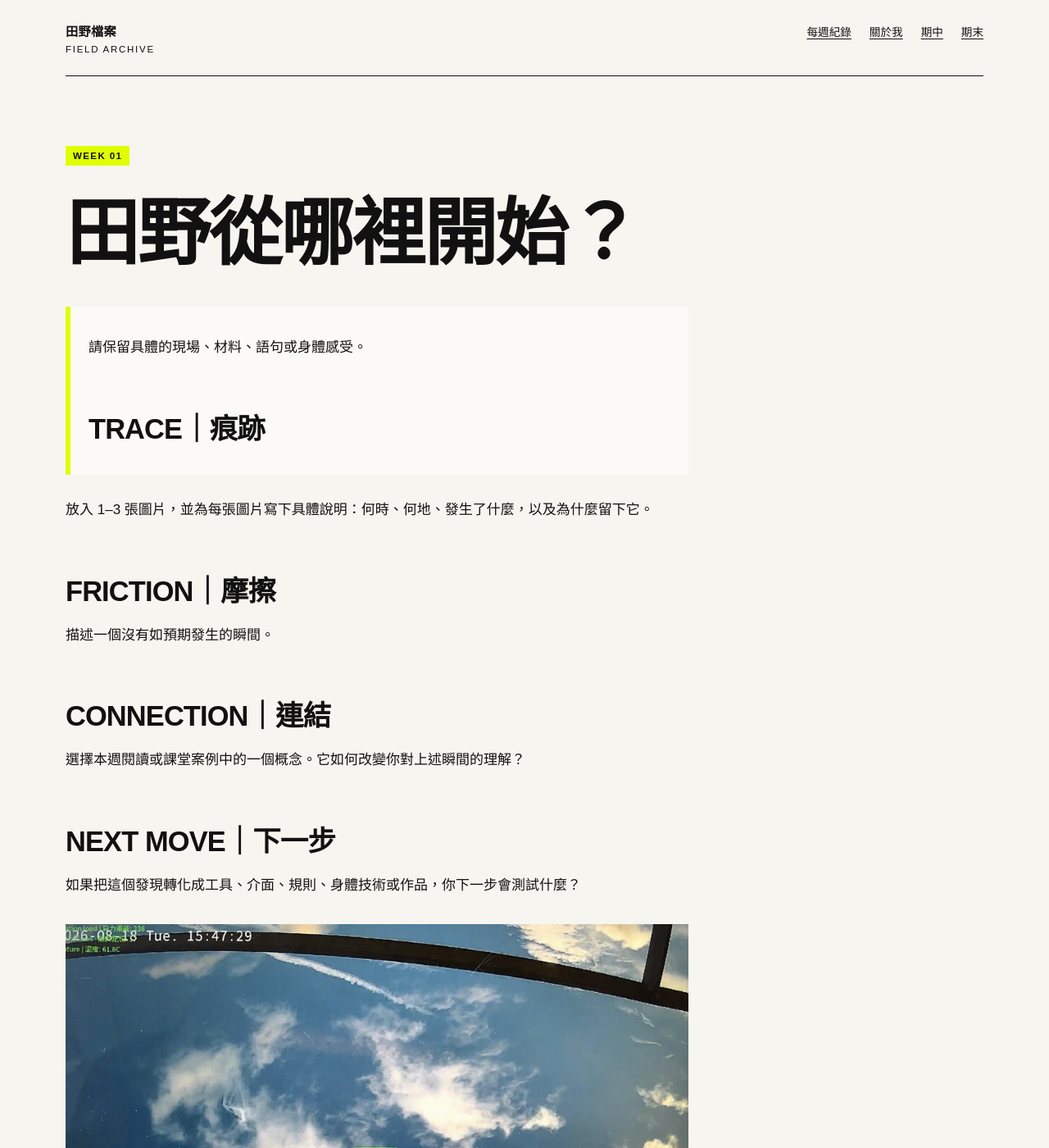
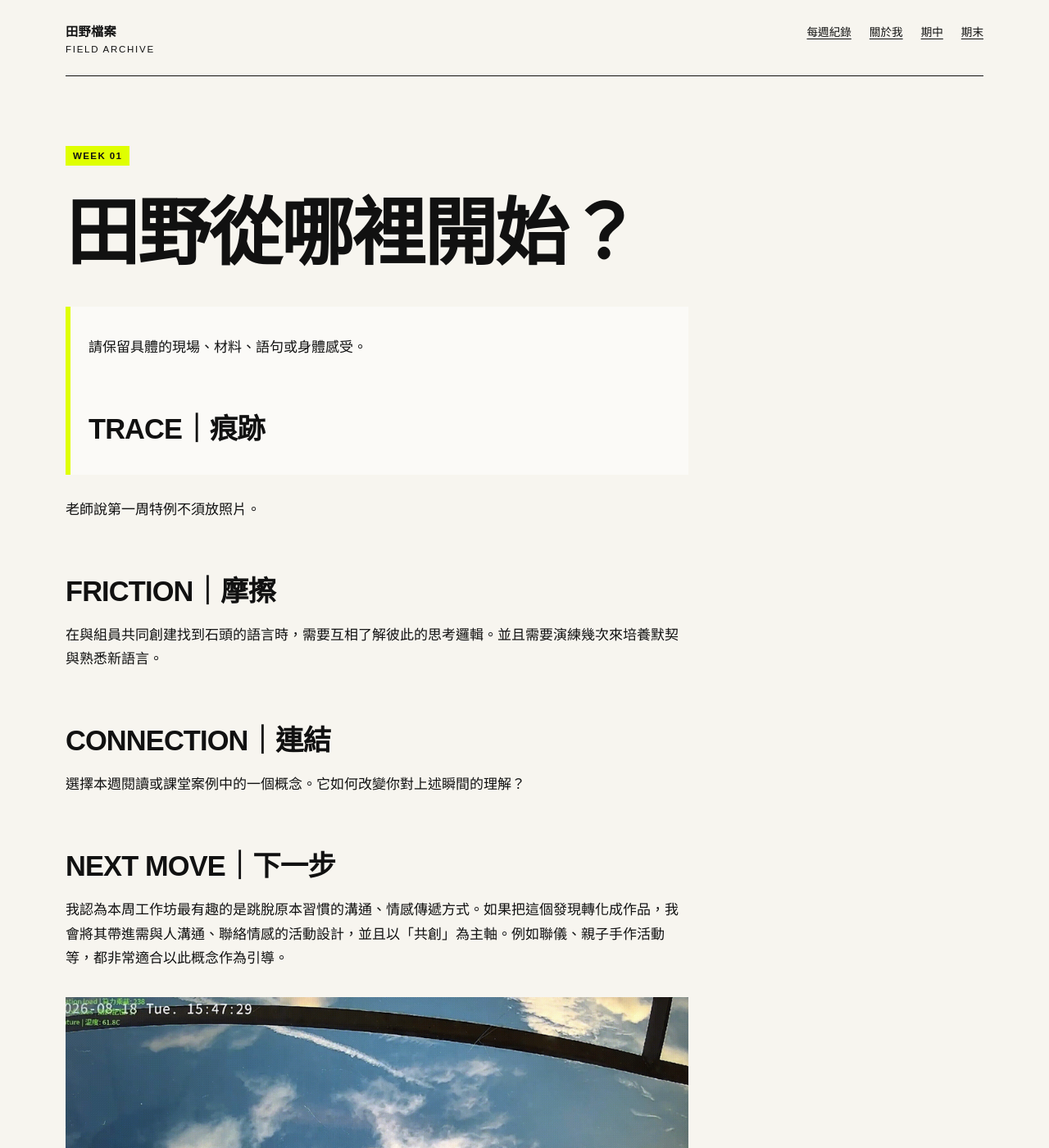
Before and after one commit to yo566566/fieldworkarchive, a Jekyll site: the page built from weeks/week-01.md, in a window 1280 px wide and 1400 px high. Shown: the whole window at 82% size. Built offline with Jekyll 4.4.1, drawn with Linux system fonts in a browser that asks for light colours.

Commit message:
Update week-01.md

```diff
--- a/weeks/week-01.md
+++ b/weeks/week-01.md
@@ -11,11 +11,11 @@ permalink: /weeks/week-01/
 >
 ## TRACE｜痕跡
 
-放入 1–3 張圖片，並為每張圖片寫下具體說明：何時、何地、發生了什麼，以及為什麼留下它。
+老師說第一周特例不須放照片。
 
 ## FRICTION｜摩擦
 
-描述一個沒有如預期發生的瞬間。
+在與組員共同創建找到石頭的語言時，需要互相了解彼此的思考邏輯。並且需要演練幾次來培養默契與熟悉新語言。
 
 ## CONNECTION｜連結
 
@@ -23,6 +23,6 @@ permalink: /weeks/week-01/
 
 ## NEXT MOVE｜下一步
 
-如果把這個發現轉化成工具、介面、規則、身體技術或作品，你下一步會測試什麼？
+我認為本周工作坊最有趣的是跳脫原本習慣的溝通、情感傳遞方式。如果把這個發現轉化成作品，我會將其帶進需與人溝通、聯絡情感的活動設計，並且以「共創」為主軸。例如聯儀、親子手作活動等，都非常適合以此概念作為引導。
 
 ![共同繪製的教室導航地圖]({{ '/assets/images/facedetect1.jpg' | relative_url }})
```
